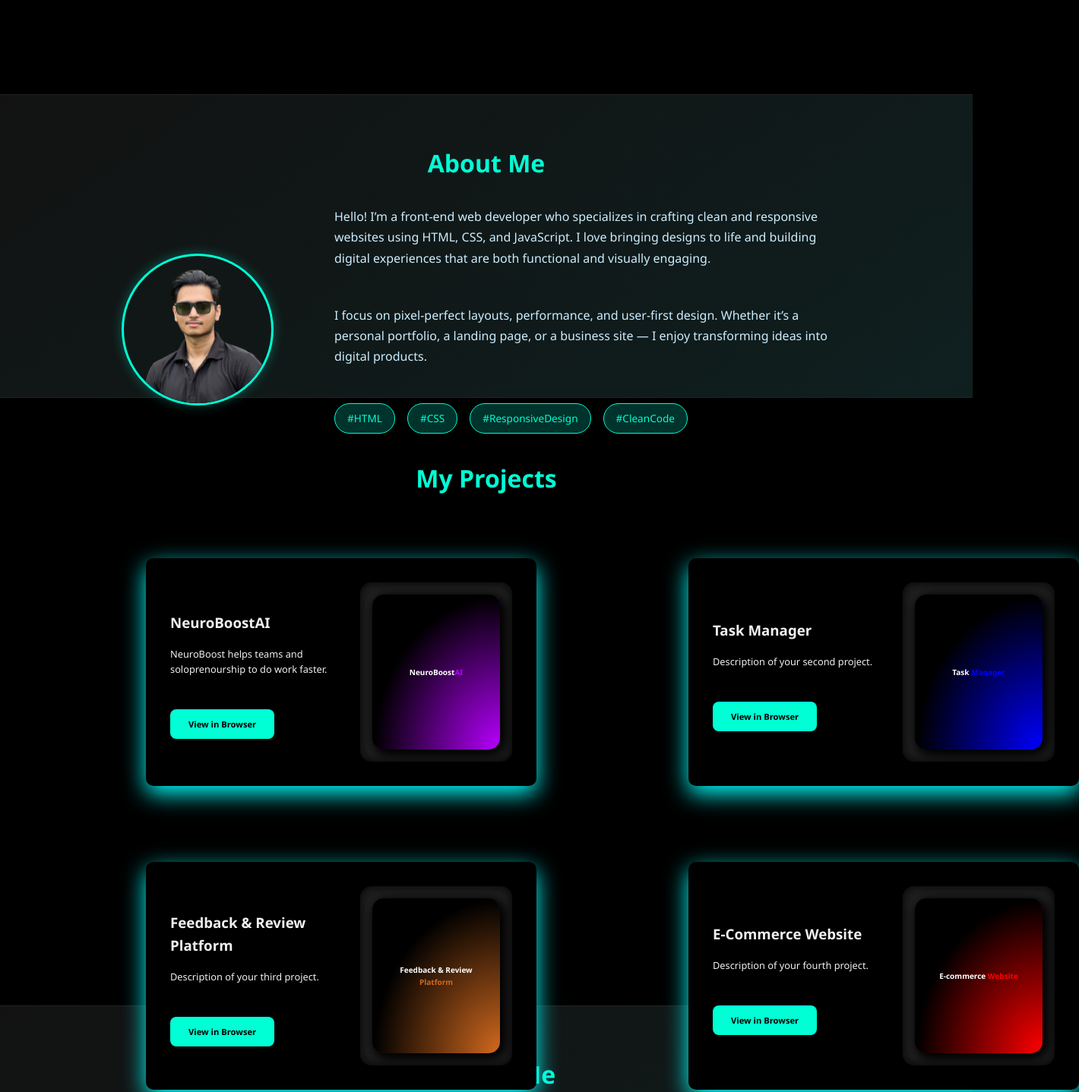
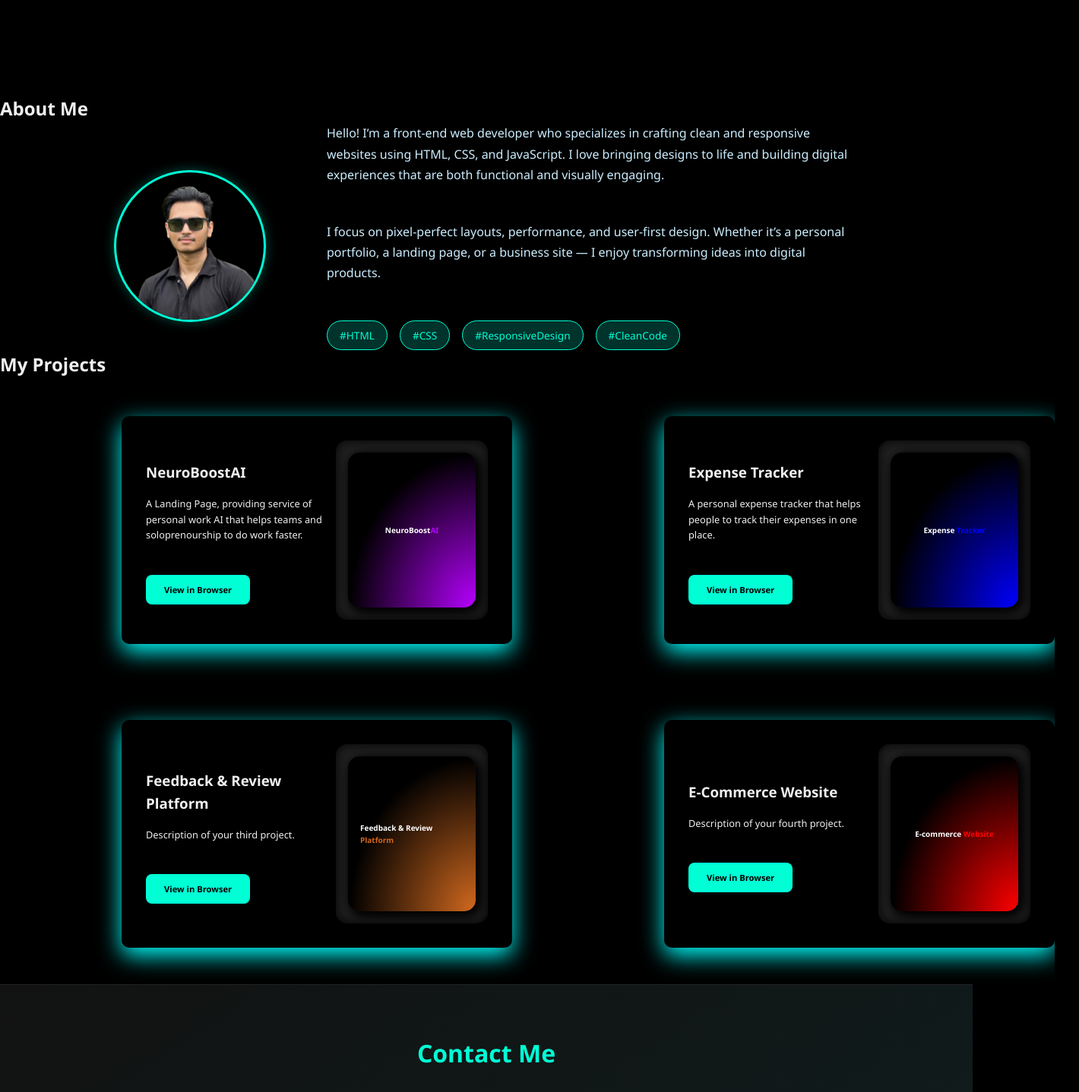
Before and after one commit to BlackStarUmbryx/Portfolio, a plain HTML site: page index.html in a window 1280 px wide. Shown: the part 740-2178 px from the top of the page at 76% size, 1420 px wide, since content can reach past the window. Drawn offline with nearby package versions, Linux system fonts and the light colour scheme.

Commit message:
Update index.html

```diff
--- a/index.html
+++ b/index.html
@@ -4,21 +4,24 @@
   <meta charset="UTF-8" />
   <meta name="viewport" content="width=device-width, initial-scale=1.0" />
   <title>George Medhi | Portfolio</title>
+
   <link rel="stylesheet" href="style.css" />
   <link rel="stylesheet" href="animation.css" />
   <link rel="stylesheet" href="media.css" />
 </head>
 <body>
 
-  <!-- Navigation -->
+  <!----------------------------------- Header Section ------------------------------------------------------------------------------>
   <header>
     <div class="container header-container">
       <img src="assets/images/Blackstar_portfolio_logo.png" alt="BLACKSTAR">
 
+      <!-- Toggle Menu -->
       <button class="menu-toggle" id="menuToggle">
         <i id="bars" class="fa-solid fa-bars"></i>
         <i id="xmark" class="fa-solid fa-xmark"></i>
       </button>
+      <!------------------------------------ Navigation --------------------------------------------------------------->
       <nav class="navbar" id="navMenu">
         <ul class="nav-links">
           <li><a href="#about">About</a></li>
@@ -29,12 +32,17 @@
     </div>
   </header>
 
-  <!-- Hero Section -->
+  <!----------------------------------------- Hero Section ----------------------------------------------------------------------->
   <section class="hero">
-    <div class="slideUp hero-content">
+    <div class="hero-container slideUp">
+
+      <!-- Heading -->
       <h2>Hi,<br>I'm <span>George Medhi</span></h2>
+
+      <!-- Description -->
       <p class="hero-description">Creative web developer crafting clean, responsive websites<br>with a focus on performance and design.</p>
 
+      <!-- Buttons -->
       <div class="hero-buttons">
         <a href="#contact" class="btn">Hire Me</a>
         <a href="assets/YourName_Resume.pdf" class="btn outline" download>Download Resume</a>
@@ -42,17 +50,23 @@
     </div>
   </section>
 
-<section id="about" class="section about-section">
+  <!----------------------------------------------- About Section ------------------------------------------------------------------->
+  <section id="about">
+    <div class="container about-container">
+
+      <!-- Heading -->
       <h2>About Me</h2>
+
       <div class="about-content">
 
         <!-- Profile Image -->
-      <div class="left about-image">
+        <div class="about-image left">
           <img src="assets/images/about_me_img.png" alt="Profile Picture" />
         </div>
 
         <!-- Text & Tags -->
-      <div class="slideUp about-main">
+        <div class="about-main slideUp">
+
           <div class="about-text">
             <p>Hello! I’m a front-end web developer who specializes in crafting clean and responsive websites using HTML, CSS, and JavaScript. I love bringing designs to life and building digital experiences that are both functional and visually engaging.</p>
             <p>I focus on pixel-perfect layouts, performance, and user-first design. Whether it’s a personal portfolio, a landing page, or a business site — I enjoy transforming ideas into digital products.</p>
@@ -67,22 +81,31 @@
             </ul>
           </div>
         </div>
-
+      </div>
     </div>
   </section>
 
 
-  <!-- Projects Section -->
-  <section id="projects" class="section projects">
+  <!------------------------------------------------------- Projects Section ------------------------------------------------------>
+  <section id="project">
+    <div class="container project-container">
+      <!-- Heading -->
       <h2>My Projects</h2>
+
+      <!-- Project List -->
       <div class="project-list">
 
-      <div class="left project-item">
+        <!-- Project 1 -->
+        <div class="project-item">
+
+          <!-- Description -->
           <div class="project-description">
             <h3>NeuroBoostAI</h3>
-          <p>NeuroBoost helps teams and soloprenourship to do work faster.</p>
+            <p>A Landing Page, providing service of personal work AI that helps teams and soloprenourship to do work faster.</p>
             <a href="Projects/Neuroboost Landing Page/project1.html" class="btn">View in Browser</a>
           </div>
+
+          <!-- MokeUp -->
           <div class="project-img">
             <a href="Projects/Neuroboost Landing Page/project1.html">
               <div class="project-img-border">
@@ -95,17 +118,17 @@
           </div>
         </div>
 
-      <div class="right project-item">
+        <div class="project-item">
           <div class="project-description">
-          <h3>Task Manager</h3>
-          <p>Description of your second project.</p>
-          <a href="Projects/Neuroboost Landing Page/project2.html" class="btn">View in Browser</a>
+            <h3>Expense Tracker</h3>
+            <p>A personal expense tracker that helps people to track their expenses in one place.</p>
+            <a href="Projects/expense-tracker/build/index.html" target="_blank" class="btn">View in Browser</a>
           </div>
           <div class="project-img">
             <a href="Projects/Neuroboost Landing Page/project2.html">
               <div class="project-img-border">
                 <div class=" project-mokeup project-two">
-                <h4>Task <span>Manager</span></h4>
+                  <h4>Expense <span>Tracker</span></h4>
                 </div>
               </div>
               <!--<img src="assets/images/Project1_mockup1.png" alt="Project 1">-->
@@ -113,7 +136,7 @@
           </div>
         </div>
 
-      <div class="left project-item">
+        <div class="project-item">
           <div class="project-description">
             <h3>Feedback & Review Platform</h3>
             <p>Description of your third project.</p>
@@ -131,7 +154,7 @@
           </div>
         </div>
 
-      <div class="right project-item">
+        <div class="project-item">
           <div class="project-description">
             <h3>E-Commerce Website</h3>
             <p>Description of your fourth project.</p>
@@ -149,6 +172,7 @@
           </div>
         </div>
       </div>
+    </div>
   </section>
 
   <!-- Contact Section -->
@@ -156,20 +180,20 @@
     <h2>Contact Me</h2>
 
     <div class="container contact-container">
-      <form class="contactForm">
+      <form id="contactForm" class="contactForm">
           <label for="name">Your Name</label>
-          <input type="text" id="name" placeholder="Your Name" name="name">
+          <input type="text" id="name" placeholder="Your Name" name="name" required>
 
           <label for="phone">Your Phone Number</label>
-          <input type="tel" id="phone" placeholder="Your Phone Number" name="phone">
+          <input type="tel" id="phone" placeholder="Your Phone Number" name="phone" required>
 
           <label for="email">Your Email</label>
-          <input type="email" id="email" placeholder="Your Email" name="email">
+          <input type="email" id="email" placeholder="Your Email" name="email" required>
 
           <label for="message">Message</label>
-          <input type="message" id="message" placeholder="Message" name="message">
+          <input type="message" id="message" placeholder="Message" name="message" required>
 
-          <input type="submit" id="submit" value="Send Message">
+          <input type="submit" id="submit" value="Send to Email & WhatsApp">
       </form>
 
       <hr>
@@ -192,6 +216,9 @@
     <p>© 2025 BlackStar. All rights reserved.</p>
   </footer>
 
+  <script type="text/javascript"
+    src="https://cdn.jsdelivr.net/npm/@emailjs/browser@4/dist/email.min.js">
+  </script>
   <script src="script.js"></script>
 </body>
 </html>
```
Lines whose indentation alone changed are shown as unchanged.
